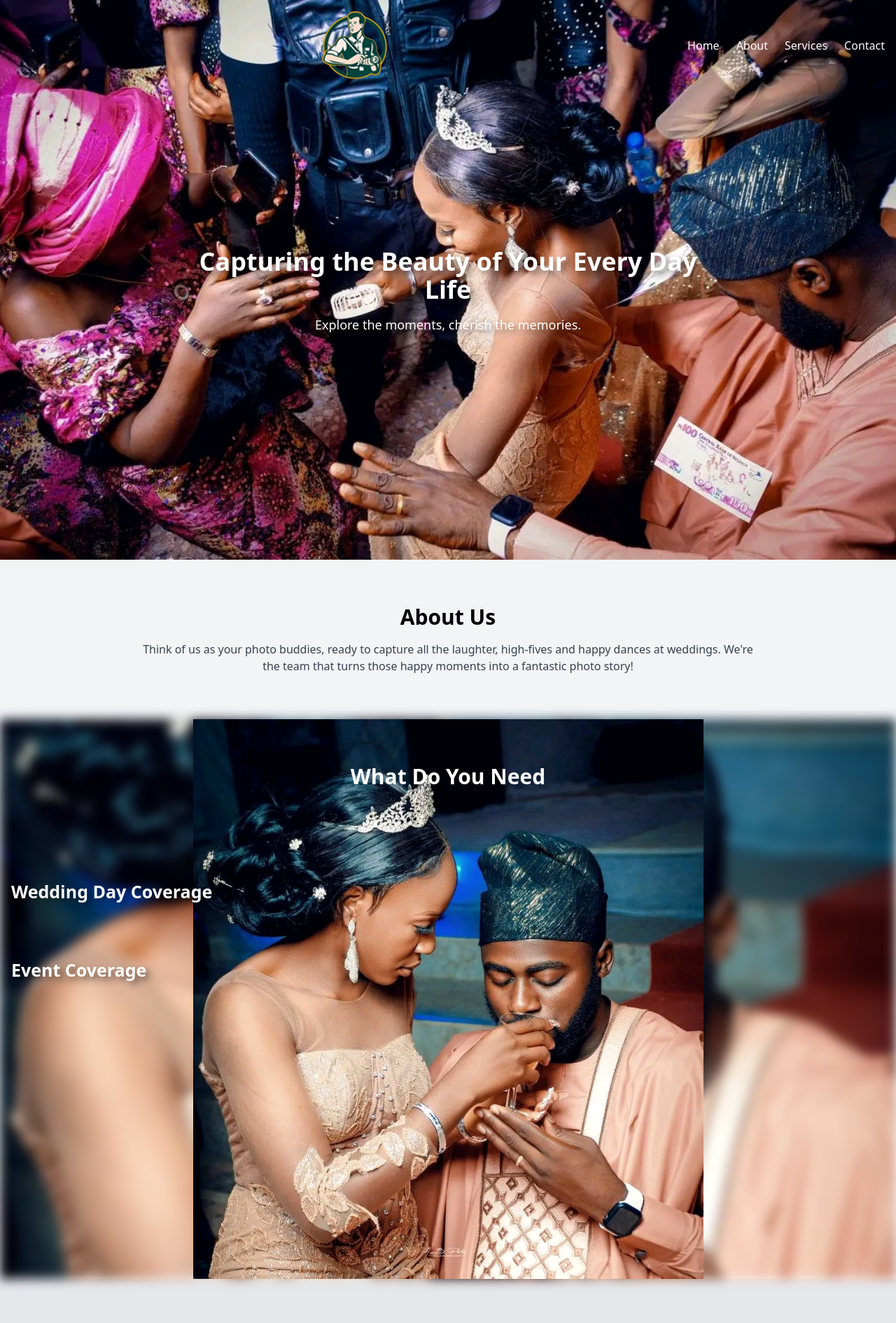
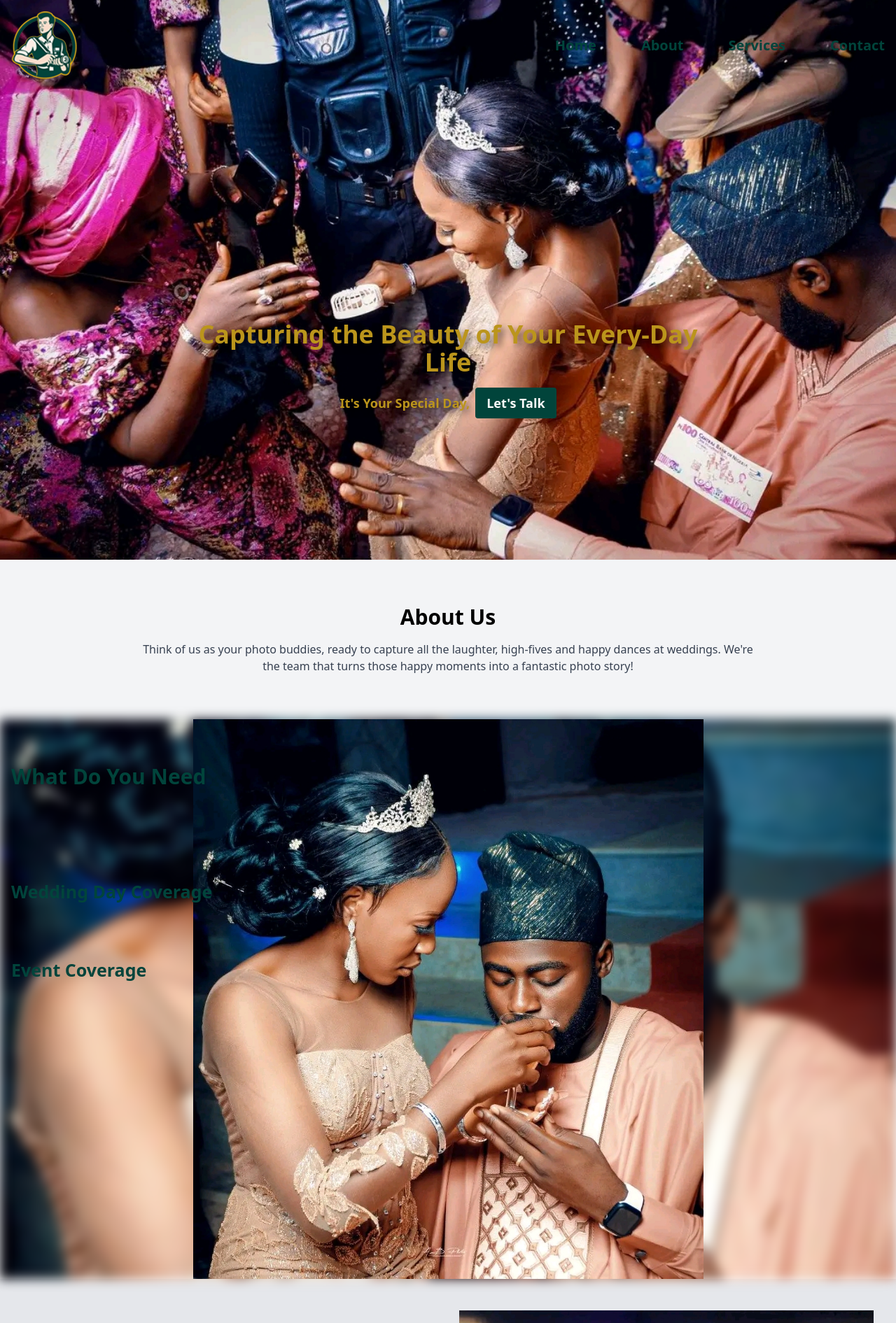
Before and after one commit to Fhave/sure-boi-photography, a React (Vite) app: page / in a window 1280 px wide. Shown: the top 1891 px of the page at 70% size. Built offline with nearby package versions, Linux system fonts and the light colour scheme.

Commit message:
feat: animation
added transition to header and services

```diff
--- a/package.json
+++ b/package.json
@@ -20,6 +20,7 @@
     "react-dom": "^18.2.0",
     "react-helmet": "^6.1.0",
     "react-icons": "^4.11.0",
+    "react-scroll": "^1.9.0",
     "save-dev": "^0.0.1-security"
   },
   "devDependencies": {
--- a/src/App.css
+++ b/src/App.css
@@ -38,3 +38,7 @@
 .text-shadow {
   text-shadow: 5px 5px 10px rgba(0, 0, 0, 0.5);
 }
+
+.text-shadow1 {
+  text-shadow: 5px 5px 10px rgba(225, 225, 225, 0.5);
+}
--- a/src/components/contactSection.jsx
+++ b/src/components/contactSection.jsx
@@ -35,11 +35,16 @@ const ContactSection = () => {
   };
 
   return (
-    <section id='contact' className='bg-gray-200 min-h-screen flex items-center justify-center py-16'>
-    <div className='container mx-auto text-center'>
+    <section
+      id='contact'
+      className='bg-gray-200 min-h-screen flex items-center justify-center py-0'
+    >
+      <div className='container mx-auto text-center'>
         <div className='flex flex-col sm:flex-row px-8 space-y-8 sm:space-y-0 space-x-0 sm:space-x-8'>
           <div className='form w-full sm:w-[50%] my-auto'>
-            <h2 className='text-3xl font-bold mb-4'>Contact Us</h2>
+            <h2 className='text-3xl font-bold mb-4 text-[#01443B]'>
+              Contact Us
+            </h2>
             <p className='text-gray-700 mb-8'>
               Need me for an event? Let's talk!
             </p>
@@ -97,7 +102,7 @@ const ContactSection = () => {
               </div>
               <button
                 type='submit'
-                className='bg-[#6c5ce7] text-white px-4 py-2 rounded pointer'
+                className='bg-[#01443B] text-white px-4 py-2 rounded pointer'
               >
                 Submit
               </button>
--- a/src/components/footer.jsx
+++ b/src/components/footer.jsx
@@ -2,7 +2,7 @@ import { AiFillGoogleCircle, AiFillFacebook } from 'react-icons/ai';
 
 const Footer = () => {
   return (
-    <footer className='footer bg-stone-900 text-white flex flex-col md:flex-row py-10 text-center items-center justify-around'>
+    <footer className='footer bg-[#BB951C] text-[#01443B] flex flex-col md:flex-row py-10 text-center items-center justify-around'>
       <div className='text px-4 mb-4 md:mb-0 md:w-1/3'>
         <h1 className='text-2xl font-bold'>Sure Boi Photography</h1>
       </div>
@@ -30,6 +30,6 @@ const Footer = () => {
       </div>
     </footer>
   );
-}
+};
 
 export default Footer;
--- a/src/components/header.jsx
+++ b/src/components/header.jsx
@@ -1,69 +1,166 @@
-import { useState } from 'react';
+import { useState, useEffect } from 'react';
 import { FaBars, FaTimes } from 'react-icons/fa';
+import { Link, Events, scrollSpy } from 'react-scroll';
 import logo from '../assets/logo.png';
 
 const Header = () => {
   const [toggle, setToggle] = useState(false);
+  const [showBackground, setShowBackground] = useState(true);
 
   const handleToggle = () => {
     setToggle(!toggle);
   };
 
+  useEffect(() => {
+    // Initial fade after 2 seconds
+    const initialFadeTimeout = setTimeout(() => {
+      setShowBackground(false);
+    }, 5000);
+
+    // Check scroll position and update showBackground accordingly
+    const handleScroll = () => {
+      const scrollPosition = window.scrollY;
+      if (scrollPosition > 0) {
+        setShowBackground(false);
+      } else {
+        setShowBackground(true);
+        setTimeout(() => {
+          setShowBackground(false);
+        }, 5000);
+      }
+    };
+
+    // Attach scroll event listener
+    window.addEventListener('scroll', handleScroll);
+
+    // Cleanup function
+    return () => {
+      clearTimeout(initialFadeTimeout);
+      window.removeEventListener('scroll', handleScroll);
+    };
+  }, []);
+
+  // Use scrollSpy to detect scroll changes and update showBackground accordingly
+  useEffect(() => {
+    Events.scrollEvent.register('begin', (to, element) => {
+      setShowBackground(false);
+    });
+
+    Events.scrollEvent.register('end', (to, element) => {
+      setShowBackground(true);
+    });
+
+    scrollSpy.update();
+
+    return () => {
+      Events.scrollEvent.remove('begin');
+      Events.scrollEvent.remove('end');
+    };
+  }, []);
+
   return (
-    <header className='nav text-white p-4 absolute top-0 left-0 w-full'>
+    <header
+      className={`nav p-4 absolute top-0 left-0 w-full ${
+        showBackground ? 'bg-yellow-500' : 'bg-transparent'
+      } transition-all duration-500`}
+    >
       <div className='container mx-auto flex items-center justify-between'>
-        <div className='flex items-center'>
-          <div className='mr-4'>
-            <h1 className='text-2xl font-bold'></h1>
-          </div>
-        </div>
         <div className='logo'>
           <img src={logo} alt='' className='w-24' />
         </div>
-        <div className='hidden md:flex space-x-6'>
-          <a href='#home' className='hover:text-gray-300'>
+        <div className='hidden md:flex space-x-16 text-xl text-[#01443B] font-bold'>
+          <Link
+            to='home'
+            smooth={true}
+            duration={500}
+            className='hover:text-white cursor-pointer'
+          >
             Home
-          </a>
-          <a href='#about' className='hover:text-gray-300'>
+          </Link>
+          <Link
+            to='about'
+            smooth={true}
+            duration={500}
+            className='hover:text-white cursor-pointer'
+          >
             About
-          </a>
-          <a href='#services' className='hover:text-gray-300'>
+          </Link>
+          <Link
+            to='services'
+            smooth={true}
+            duration={500}
+            className='hover:text-white cursor-pointer'
+          >
             Services
-          </a>
-          <a href='#contact' className='hover:text-gray-300'>
+          </Link>
+          <Link
+            to='contact'
+            smooth={true}
+            duration={500}
+            className='hover:text-white cursor-pointer'
+          >
             Contact
-          </a>
+          </Link>
         </div>
         <div className='md:hidden'>
-          <button
-            onClick={handleToggle}
-            className='text-xl text-white hover:text-gray-300'
-          >
-            {toggle ? <FaTimes size={30} color='white' /> : <FaBars size={30} color='white' />}
+          <button onClick={handleToggle}>
+            {toggle ? (
+              <FaTimes size={35} color='white' />
+            ) : (
+              <FaBars size={35} color='white' />
+            )}
           </button>
         </div>
       </div>
-      <nav className={`md:hidden text-right text-shadow ${toggle ? 'block' : 'hidden'}`}>
-        <ul className='flex flex-col -mt-8 space-y-1'>
+      <nav
+        className={`md:hidden text-right text-shadow ${
+          toggle ? 'block' : 'hidden'
+        }`}
+      >
+        <ul className='flex flex-col -mt- space-y-1 text-lg font-bold'>
           <li>
-            <a href='#home' className='text-white' onClick={handleToggle}>
+            <Link
+              to='home'
+              smooth={true}
+              duration={500}
+              className='text-[#01443B] cursor-pointer hover:text-white'
+              onClick={handleToggle}
+            >
               Home
-            </a>
+            </Link>
           </li>
           <li>
-            <a href='#about' className='text-white' onClick={handleToggle}>
+            <Link
+              to='about'
+              smooth={true}
+              duration={500}
+              className='text-[#01443B] cursor-pointer hover:text-white'
+              onClick={handleToggle}
+            >
               About
-            </a>
+            </Link>
           </li>
           <li>
-            <a href='#services' className='text-white' onClick={handleToggle}>
+            <Link
+              to='services'
+              smooth={true}
+              duration={500}
+              className='text-[#01443B] cursor-pointer hover:text-white'
+              onClick={handleToggle}
+            >
               Services
-            </a>
+            </Link>
           </li>
           <li>
-            <a href='#contact' className='text-white' onClick={handleToggle}>
+            <Link
+              to='contact'
+              smooth={true}
+              duration={500}
+              className='text-[#01443B] cursor-pointer hover:text-white'
+              onClick={handleToggle}
+            >
               Contact
-            </a>
+            </Link>
           </li>
         </ul>
       </nav>
--- a/src/components/heroSection.jsx
+++ b/src/components/heroSection.jsx
@@ -1,20 +1,25 @@
-import img1 from '../assets/img1.jpg';
+import { Link } from 'react-scroll'; // Assuming you are using a library for smooth scrolling
 
 const HeroSection = () => {
   return (
     <section
       id='home'
-      className='bg flex items-center justify-center text-white text-center h-screen'
+      className='bg flex items-center justify-center text-[#BB951C] text-shadow text-center h-screen'
     >
       <div className='container mx-auto'>
         <div className='flex flex-col sm:flex-row'>
-          <div className='md:w-3/5 mx-auto pb-8 pt-24 text-center text-shadow'>
+          <div className='md:w-3/5 mx-auto pb-8 pt-80 text-center text-shadow'>
             <h2 className='text-4xl font-bold mb-4'>
-              Capturing the Beauty of Your Every Day Life
+              Capturing the Beauty of Your Every-Day Life
             </h2>
-            <p className='text-lg mb-8'>
-              Explore the moments, cherish the memories.
-            </p>
+            <div className='flex flex-row text-center justify-center items-center text-lg font-bold mb-8 space-x-2'>
+              <p>It's Your Special Day,</p>
+              <Link to='contact' smooth={true} duration={500}>
+                <button className='bg-[#01443B] text-white px-4 py-2 rounded pointer'>
+                  Let's Talk
+                </button>
+              </Link>
+            </div>
           </div>
         </div>
       </div>
--- a/src/components/servicesSection.jsx
+++ b/src/components/servicesSection.jsx
@@ -1,6 +1,4 @@
 import { useState } from 'react';
-import img1 from '../assets/img1.jpg';
-import img7 from '../assets/img7.jpg';
 
 const ServiceItem = ({ title, index, handleHover }) => (
   <div className='w-full sm:w-1/2 md:w-1/3 p-4 mb-20 relative'>
@@ -8,7 +6,7 @@ const ServiceItem = ({ title, index, handleHover }) => (
       className='h-full flex flex-col justify-center'
       onMouseEnter={() => handleHover(index)}
     >
-      <h3 className='absolute top-96 sm:top-24 text-[25px] text-shadow font-semibold mb-2 text-white'>
+      <h3 className='absolute top-96 sm:top-48 md:top-24 text-[25px] font-semibold mb-2'>
         {title}
       </h3>
     </div>
@@ -33,15 +31,15 @@ const ServicesSection = () => {
   ];
 
   return (
-    <div className='relative'>
+    <div className='relative text-[#01443B]'>
       <div className={`bgimg ${getHoveredClass1()}`}></div>
       <section
         id='services'
-        className={`py-16 h-screen absolute top-0 left-0 right-0 bottom-0 ${getHoveredClass2()}`}
+        className={`py-16 h-screen absolute top-0 left-0 right-0 bottom-0 ${getHoveredClass2()} transition-all duration-700 ease-in-out`}
         style={{ zIndex: 1 }}
       >
         <div className='container mx-auto text-center'>
-          <h2 className='text-3xl text-white font-bold mb-8'>
+          <h2 className='text-3xl font-bold mb-8 text-center sm:text-left ml-0 sm:ml-4'>
             What Do You Need
           </h2>
           <div className='flex flex-col justify-center'>
```
Also changed, not shown: 1 other file (tests, documents, lock files or other folders).
